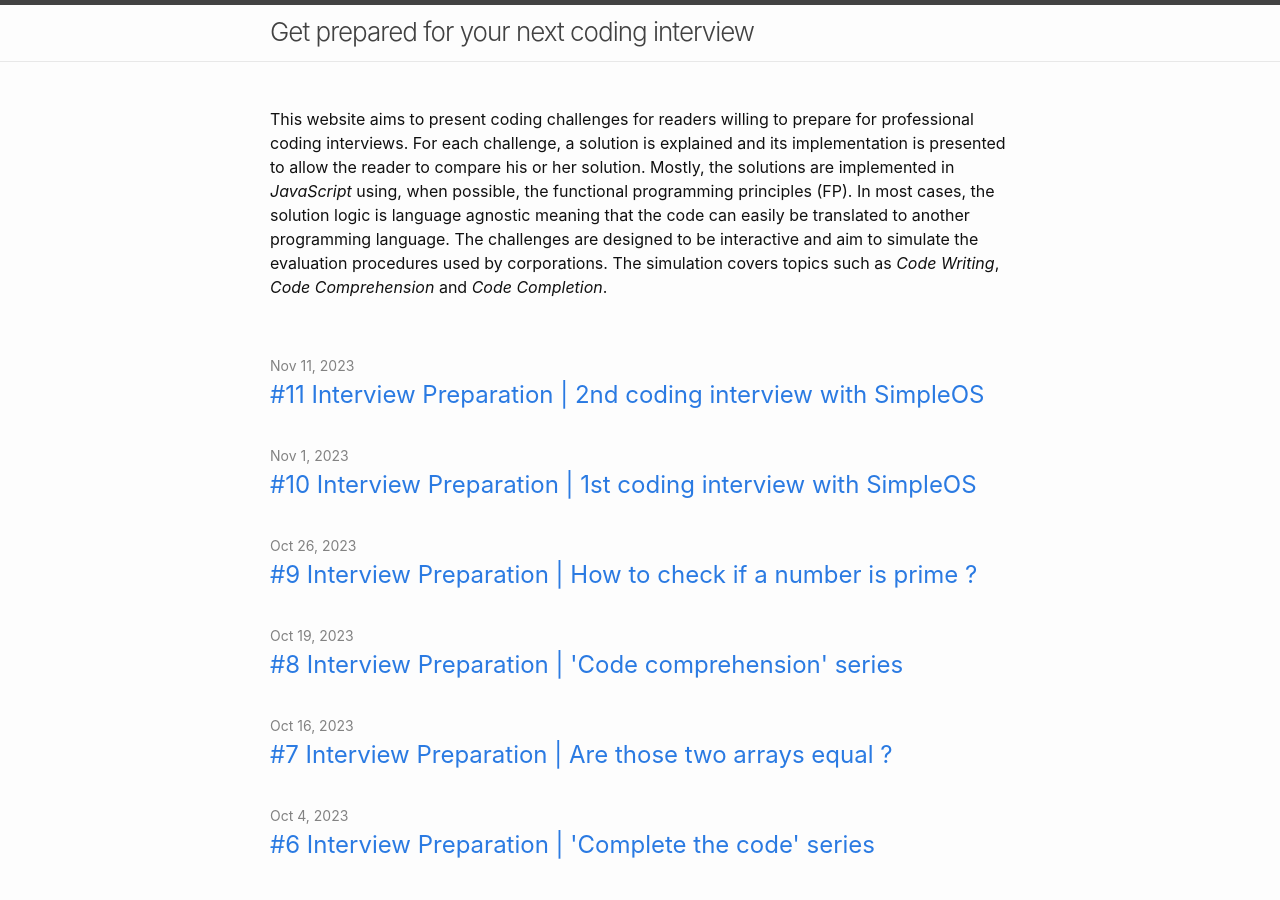
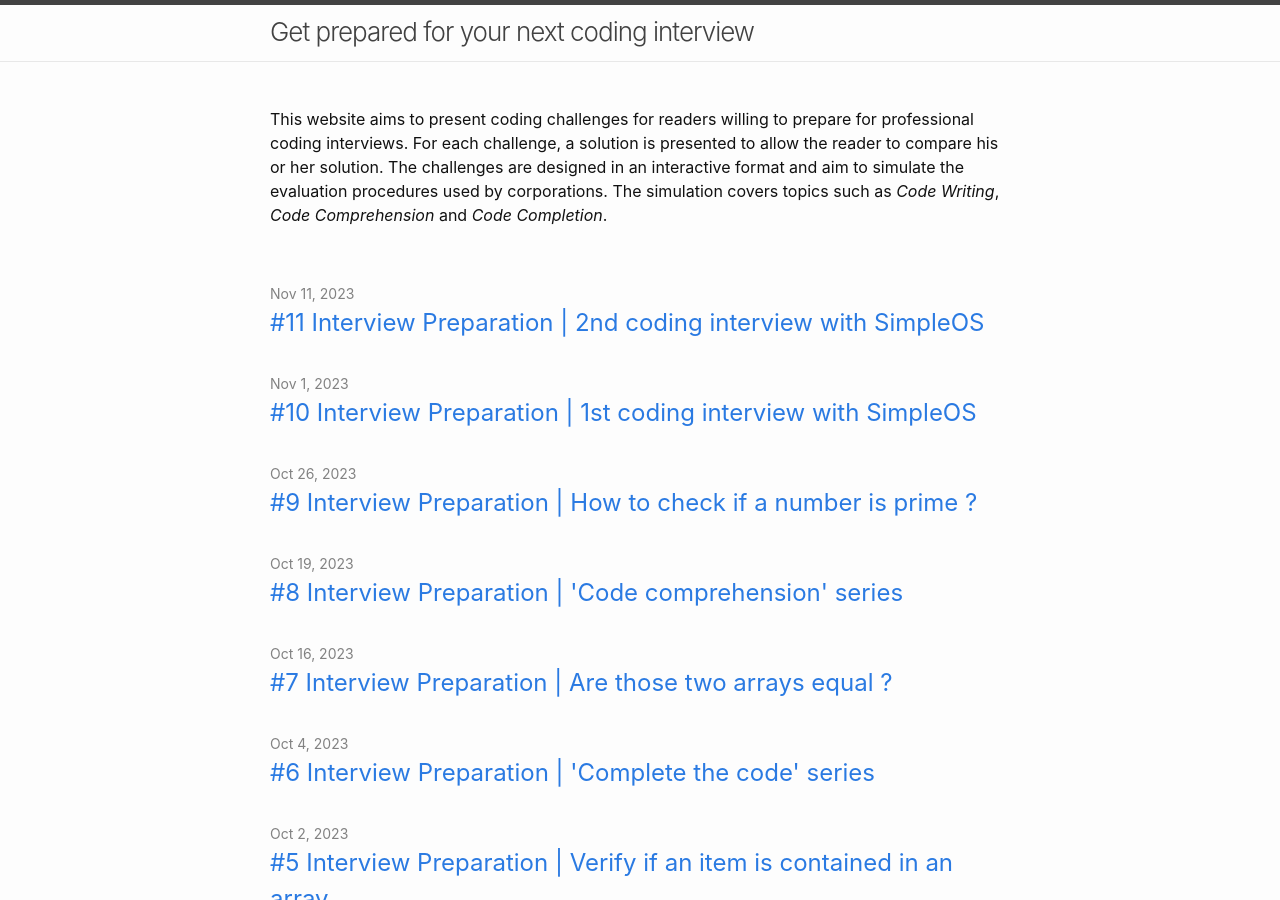
Before and after one commit to assadnavi/assadnavi.github.io, a Jekyll site: the page built from index.markdown, in a window 1280 px wide and 900 px high. Built offline with Jekyll 4.4.1, drawn with Linux system fonts in a browser that asks for light colours.

Commit message:
improvements

```diff
--- a/index.markdown
+++ b/index.markdown
@@ -7,6 +7,6 @@ title: ""
 #list_title: "Posts"
 #canonical_url: 'https://www.interviewpuzzler.com/index.html'
 ---
-This website aims to present coding challenges for readers willing to prepare for professional coding interviews. For each challenge, a solution is explained and its implementation is presented to allow the reader to compare his or her solution. Mostly, the solutions are implemented in *JavaScript* using, when possible, the functional programming principles (FP). In most cases, the solution logic is language agnostic meaning that the code can easily be translated to another programming language. The challenges are designed to be interactive and aim to simulate the evaluation procedures used by corporations. The simulation covers topics such as *Code Writing*, *Code Comprehension* and *Code Completion*.
+This website aims to present coding challenges for readers willing to prepare for professional coding interviews. For each challenge, a solution is presented to allow the reader to compare his or her solution. The challenges are designed in an interactive format and aim to simulate the evaluation procedures used by corporations. The simulation covers topics such as *Code Writing*, *Code Comprehension* and *Code Completion*.
 
 <br/>
```
Also changed, not shown: _posts/2023-11-11-interview-preparation-simpleos-2.md (+3 -3 lines).
